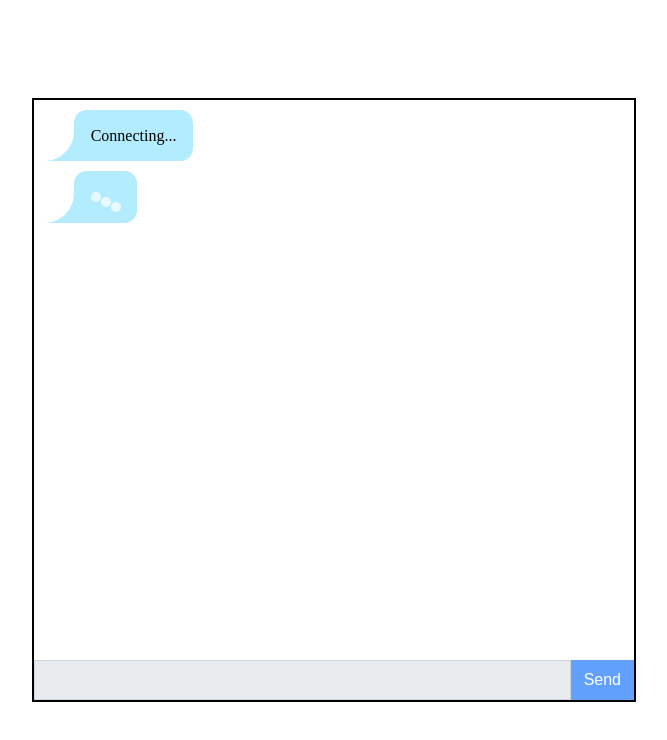
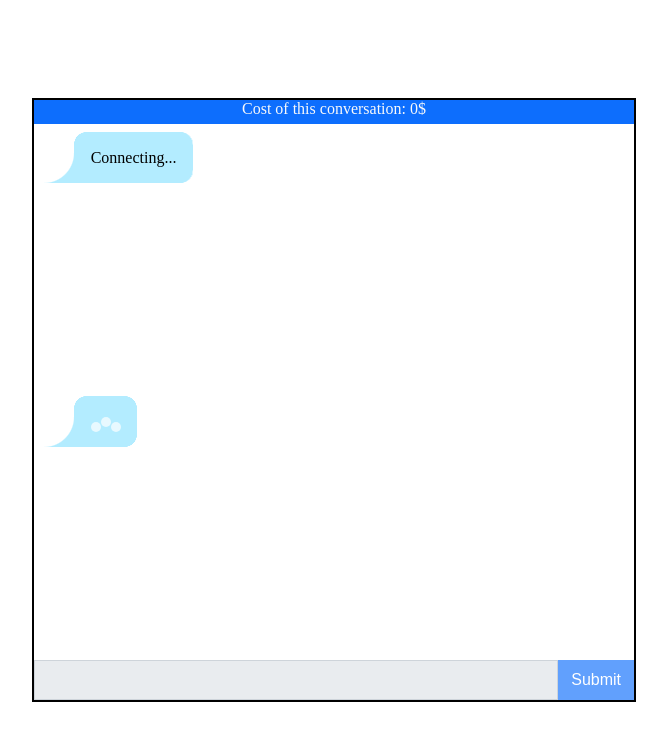
Before and after one commit to educorvi/gpt-poc, a Vue app in the folder frontend/: page / in a window 1280 px wide. Shown: the top 740 px of the page, without its empty margins (306-973 px from the left). Built offline with nearby package versions, Linux system fonts and the light colour scheme; no server answers.

Commit message:
improve frontend and add cost tracking

```diff
--- a/frontend/package.json
+++ b/frontend/package.json
@@ -1,6 +1,6 @@
 {
   "name": "@educorvi/gpt-frontend",
-  "version": "0.0.7",
+  "version": "0.1.0",
   "scripts": {
     "dev": "vite",
     "build": "yarn run build-app && yarn run build-webcomponent",
--- a/frontend/src/components/Chat.vue
+++ b/frontend/src/components/Chat.vue
@@ -1,4 +1,5 @@
 <template>
+  <div id="banner">Cost of this conversation: {{Math.round((usage.cost || 0)*100)/100}}$</div>
   <div id="messages">
     <chat-bubble v-for="message in messages" :message="message"></chat-bubble>
     <div class="bubble-left" v-if="disabled_send">
@@ -9,10 +10,12 @@
       </div>
     </div>
   </div>
-    <div id="send_div">
-        <input id="send_input" v-on:keyup.enter="sendMessage" v-model="input_message" class="form-control"
-               :disabled="disabled_send"/>
-        <button @click="sendMessage" class="btn btn-primary" :disabled="disabled_send">Send</button>
+  <div>
+    <form id="send_div" @submit="sendMessage">
+      <input id="send_input" v-on:keyup.enter="" v-model="input_message" class="form-control"
+           :disabled="disabled_send" minlength="8" required/>
+      <input type="submit" class="btn btn-primary" :disabled="disabled_send"/>
+    </form>
   </div>
 </template>
 
@@ -33,6 +36,8 @@ const disabled_send = ref(true);
 
 const input_message = ref("");
 
+const usage = ref({})
+
 const messages = ref<Message[]>([])
 
 messages.value.push({sender: "assistant", text: `Connecting...`})
@@ -44,7 +49,10 @@ socket.addEventListener("open", () => {
   disabled_send.value = false
 });
 socket.addEventListener("message", (event) => {
-    messages.value.push({sender: "assistant", text: event.data});
+  const message = JSON.parse(event.data);
+  switch (message.type) {
+    case "message":
+      messages.value.push({sender: "assistant", text: message.content});
       disabled_send.value = false;
       nextTick(() => {
         document.getElementById("send_input")?.focus();
@@ -53,10 +61,16 @@ socket.addEventListener("message", (event) => {
           messages.scrollTop = messages.scrollHeight;
         }
       });
+      break;
+    case "usage":
+      usage.value = message.content;
+      break;
+  }
 });
 socket.addEventListener("error", console.error);
 
-function sendMessage() {
+function sendMessage(event: Event) {
+  event.preventDefault();
   disabled_send.value = true;
   messages.value.push({sender: "user", text: input_message.value});
   socket.send(input_message.value)
@@ -75,6 +89,17 @@ function sendMessage() {
 @import "../assets/loading_animation.css";
 @import "../assets/bootstrap";
 
+#banner {
+  position: absolute;
+  width: 100%;
+  text-align: center;
+  background-color: $primary;
+  color: $light;
+  height: 1.5em;
+  z-index: 1000;
+  font-size: 1em;
+}
+
 #send_div {
   position: absolute;
   bottom: 0;
@@ -88,8 +113,10 @@ function sendMessage() {
     border-radius: 0;
   }
 
-  button {
+  input[type="submit"] {
+    -webkit-flex: 0;
     border-radius: 0;
+    width: min-content;
   }
 }
 
@@ -97,8 +124,11 @@ function sendMessage() {
   //width: 100%;
   display: grid;
   max-height: 100%;
-  padding: 10px 10px 40px;
+  height: 100%;
+  padding: 2em 10px 40px 10px;
+  box-sizing: border-box;
   overflow-y: scroll;
   overflow-x: hidden;
+  z-index: 0;
 }
 </style>
```
Lines whose indentation alone changed are shown as unchanged.
